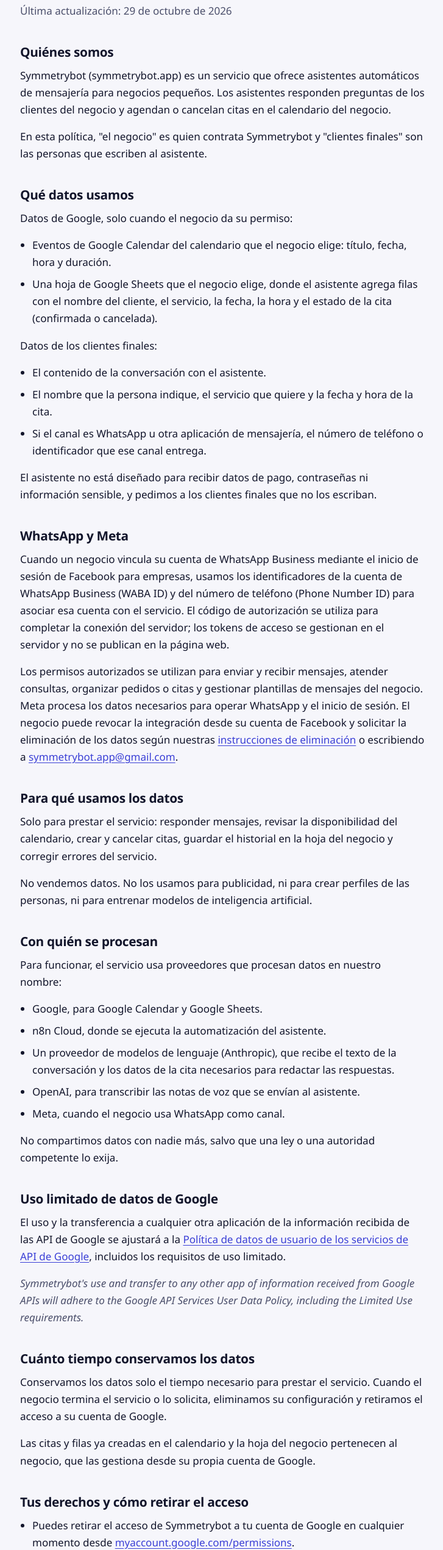
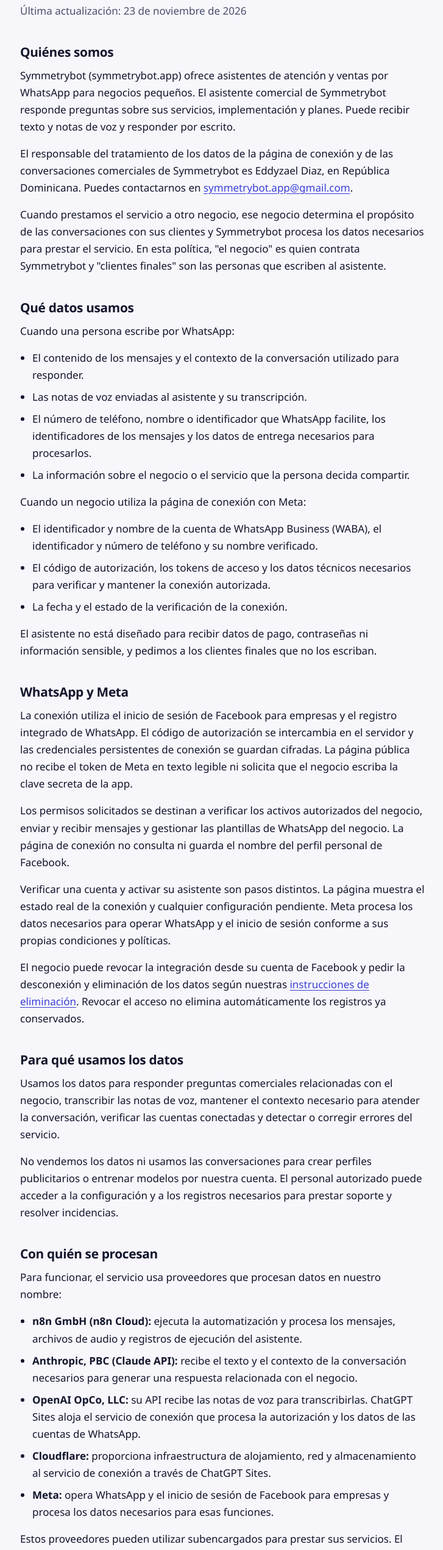
Before and after one commit to eddy732/symmetrybot-sitio, a plain HTML site: page privacidad.html in a window 1280 px wide. Shown: the part 159-2700 px from the top of the page at 61% size, without its empty margins (275-1002 px from the left). Drawn offline with Linux system fonts and the light colour scheme.

Commit message:
Actualizar privacidad del asistente y la conexion con Meta

```diff
--- a/privacidad.html
+++ b/privacidad.html
@@ -65,59 +65,74 @@
 <main>
   <div class="envoltura">
     <h1>Política de privacidad</h1>
-    <p class="fecha">Última actualización: 29 de octubre de 2026</p>
+    <p class="fecha">Última actualización: 23 de noviembre de 2026</p>
 
     <h2>Quiénes somos</h2>
-    <p>Symmetrybot (symmetrybot.app) es un servicio que ofrece asistentes automáticos de mensajería para negocios pequeños. Los asistentes responden preguntas de los clientes del negocio y agendan o cancelan citas en el calendario del negocio.</p>
-    <p>En esta política, "el negocio" es quien contrata Symmetrybot y "clientes finales" son las personas que escriben al asistente.</p>
+    <p>Symmetrybot (symmetrybot.app) ofrece asistentes de atención y ventas por WhatsApp para negocios pequeños. El asistente comercial de Symmetrybot responde preguntas sobre sus servicios, implementación y planes. Puede recibir texto y notas de voz y responder por escrito.</p>
+    <p>El responsable del tratamiento de los datos de la página de conexión y de las conversaciones comerciales de Symmetrybot es Eddyzael Diaz, en República Dominicana. Puedes contactarnos en <a href="mailto:symmetrybot.app@gmail.com">symmetrybot.app@gmail.com</a>.</p>
+    <p>Cuando prestamos el servicio a otro negocio, ese negocio determina el propósito de las conversaciones con sus clientes y Symmetrybot procesa los datos necesarios para prestar el servicio. En esta política, "el negocio" es quien contrata Symmetrybot y "clientes finales" son las personas que escriben al asistente.</p>
 
     <h2>Qué datos usamos</h2>
-    <p>Datos de Google, solo cuando el negocio da su permiso:</p>
+    <p>Cuando una persona escribe por WhatsApp:</p>
     <ul>
-      <li>Eventos de Google Calendar del calendario que el negocio elige: título, fecha, hora y duración.</li>
-      <li>Una hoja de Google Sheets que el negocio elige, donde el asistente agrega filas con el nombre del cliente, el servicio, la fecha, la hora y el estado de la cita (confirmada o cancelada).</li>
+      <li>El contenido de los mensajes y el contexto de la conversación utilizado para responder.</li>
+      <li>Las notas de voz enviadas al asistente y su transcripción.</li>
+      <li>El número de teléfono, nombre o identificador que WhatsApp facilite, los identificadores de los mensajes y los datos de entrega necesarios para procesarlos.</li>
+      <li>La información sobre el negocio o el servicio que la persona decida compartir.</li>
     </ul>
-    <p>Datos de los clientes finales:</p>
+    <p>Cuando un negocio utiliza la página de conexión con Meta:</p>
     <ul>
-      <li>El contenido de la conversación con el asistente.</li>
-      <li>El nombre que la persona indique, el servicio que quiere y la fecha y hora de la cita.</li>
-      <li>Si el canal es WhatsApp u otra aplicación de mensajería, el número de teléfono o identificador que ese canal entrega.</li>
+      <li>El identificador y nombre de la cuenta de WhatsApp Business (WABA), el identificador y número de teléfono y su nombre verificado.</li>
+      <li>El código de autorización, los tokens de acceso y los datos técnicos necesarios para verificar y mantener la conexión autorizada.</li>
+      <li>La fecha y el estado de la verificación de la conexión.</li>
     </ul>
     <p>El asistente no está diseñado para recibir datos de pago, contraseñas ni información sensible, y pedimos a los clientes finales que no los escriban.</p>
 
-<h2>WhatsApp y Meta</h2><p>Cuando un negocio vincula su cuenta de WhatsApp Business mediante el inicio de sesión de Facebook para empresas, usamos los identificadores de la cuenta de WhatsApp Business (WABA ID) y del número de teléfono (Phone Number ID) para asociar esa cuenta con el servicio. El código de autorización se utiliza para completar la conexión del servidor; los tokens de acceso se gestionan en el servidor y no se publican en la página web.</p><p>Los permisos autorizados se utilizan para enviar y recibir mensajes, atender consultas, organizar pedidos o citas y gestionar plantillas de mensajes del negocio. Meta procesa los datos necesarios para operar WhatsApp y el inicio de sesión. El negocio puede revocar la integración desde su cuenta de Facebook y solicitar la eliminación de los datos según nuestras <a href="eliminacion-datos.html">instrucciones de eliminación</a> o escribiendo a <a href="mailto:symmetrybot.app@gmail.com">symmetrybot.app@gmail.com</a>.</p>
+    <h2>WhatsApp y Meta</h2>
+    <p>La conexión utiliza el inicio de sesión de Facebook para empresas y el registro integrado de WhatsApp. El código de autorización se intercambia en el servidor y las credenciales persistentes de conexión se guardan cifradas. La página pública no recibe el token de Meta en texto legible ni solicita que el negocio escriba la clave secreta de la app.</p>
+    <p>Los permisos solicitados se destinan a verificar los activos autorizados del negocio, enviar y recibir mensajes y gestionar las plantillas de WhatsApp del negocio. La página de conexión no consulta ni guarda el nombre del perfil personal de Facebook.</p>
+    <p>Verificar una cuenta y activar su asistente son pasos distintos. La página muestra el estado real de la conexión y cualquier configuración pendiente. Meta procesa los datos necesarios para operar WhatsApp y el inicio de sesión conforme a sus propias condiciones y políticas.</p>
+    <p>El negocio puede revocar la integración desde su cuenta de Facebook y pedir la desconexión y eliminación de los datos según nuestras <a href="eliminacion-datos.html">instrucciones de eliminación</a>. Revocar el acceso no elimina automáticamente los registros ya conservados.</p>
     <h2>Para qué usamos los datos</h2>
-    <p>Solo para prestar el servicio: responder mensajes, revisar la disponibilidad del calendario, crear y cancelar citas, guardar el historial en la hoja del negocio y corregir errores del servicio.</p>
-    <p>No vendemos datos. No los usamos para publicidad, ni para crear perfiles de las personas, ni para entrenar modelos de inteligencia artificial.</p>
+    <p>Usamos los datos para responder preguntas comerciales relacionadas con el negocio, transcribir las notas de voz, mantener el contexto necesario para atender la conversación, verificar las cuentas conectadas y detectar o corregir errores del servicio.</p>
+    <p>No vendemos los datos ni usamos las conversaciones para crear perfiles publicitarios o entrenar modelos por nuestra cuenta. El personal autorizado puede acceder a la configuración y a los registros necesarios para prestar soporte y resolver incidencias.</p>
 
     <h2>Con quién se procesan</h2>
     <p>Para funcionar, el servicio usa proveedores que procesan datos en nuestro nombre:</p>
     <ul>
-      <li>Google, para Google Calendar y Google Sheets.</li>
-      <li>n8n Cloud, donde se ejecuta la automatización del asistente.</li>
-      <li>Un proveedor de modelos de lenguaje (Anthropic), que recibe el texto de la conversación y los datos de la cita necesarios para redactar las respuestas.</li>
-      <li>OpenAI, para transcribir las notas de voz que se envían al asistente.</li>
-      <li>Meta, cuando el negocio usa WhatsApp como canal.</li>
+      <li><strong>n8n GmbH (n8n Cloud):</strong> ejecuta la automatización y procesa los mensajes, archivos de audio y registros de ejecución del asistente.</li>
+      <li><strong>Anthropic, PBC (Claude API):</strong> recibe el texto y el contexto de la conversación necesarios para generar una respuesta relacionada con el negocio.</li>
+      <li><strong>OpenAI OpCo, LLC:</strong> su API recibe las notas de voz para transcribirlas. ChatGPT Sites aloja el servicio de conexión que procesa la autorización y los datos de las cuentas de WhatsApp.</li>
+      <li><strong>Cloudflare:</strong> proporciona infraestructura de alojamiento, red y almacenamiento al servicio de conexión a través de ChatGPT Sites.</li>
+      <li><strong>Meta:</strong> opera WhatsApp y el inicio de sesión de Facebook para empresas y procesa los datos necesarios para esas funciones.</li>
     </ul>
-    <p>No compartimos datos con nadie más, salvo que una ley o una autoridad competente lo exija.</p>
+    <p>Estos proveedores pueden utilizar subencargados para prestar sus servicios. El tratamiento también puede incluir medidas de seguridad y prevención de abusos conforme a sus condiciones. Las API comerciales de Anthropic y OpenAI no usan los datos para entrenamiento por defecto; cualquier tratamiento del proveedor se rige por sus condiciones y la configuración aplicable.</p>
+    <p>La información se facilita a estos proveedores para las funciones descritas y, cuando corresponda, al negocio al que la persona escribe. También podemos comunicarla cuando exista una obligación legal aplicable.</p>
 
-    <h2>Uso limitado de datos de Google</h2>
-    <p>El uso y la transferencia a cualquier otra aplicación de la información recibida de las API de Google se ajustará a la <a href="https://developers.google.com/terms/api-services-user-data-policy">Política de datos de usuario de los servicios de API de Google</a>, incluidos los requisitos de uso limitado.</p>
-    <p class="en">Symmetrybot's use and transfer to any other app of information received from Google APIs will adhere to the Google API Services User Data Policy, including the Limited Use requirements.</p>
+    <h2>Tratamiento internacional</h2>
+    <p>Los proveedores pueden tratar los datos fuera de República Dominicana. La ubicación depende del servicio, su infraestructura, el enrutamiento y el acceso remoto de soporte. No ofrecemos una garantía de tratamiento exclusivo en un solo país.</p>
+    <p>Anthropic informa de almacenamiento en Estados Unidos y de posible enrutamiento en países de Estados Unidos, Europa, Asia y Australia. OpenAI publica las ubicaciones de sus proveedores, y Cloudflare utiliza una red mundial. Puedes consultar sus declaraciones actualizadas:</p>
+    <ul>
+      <li><a href="https://n8n.io/legal/sub-processors/">Proveedores de n8n</a>.</li>
+      <li><a href="https://privacy.claude.com/en/articles/7996890-where-are-your-servers-located-do-you-host-your-models-on-eu-servers">Ubicaciones de Anthropic</a> y <a href="https://trust.anthropic.com/subprocessors">sus subencargados</a>.</li>
+      <li><a href="https://platform.openai.com/subprocessors/openai-subprocessor-list/">Proveedores y ubicaciones de OpenAI</a> y <a href="https://openai.com/policies/chatgpt-sites-data-processing-addendum/">tratamiento de datos en ChatGPT Sites</a>.</li>
+      <li><a href="https://www.cloudflare.com/gdpr/subprocessors/cloudflare-services/">Proveedores y ubicaciones de Cloudflare</a>.</li>
+    </ul>
 
     <h2>Cuánto tiempo conservamos los datos</h2>
-    <p>Conservamos los datos solo el tiempo necesario para prestar el servicio. Cuando el negocio termina el servicio o lo solicita, eliminamos su configuración y retiramos el acceso a su cuenta de Google.</p>
-    <p>Las citas y filas ya creadas en el calendario y la hoja del negocio pertenecen al negocio, que las gestiona desde su propia cuenta de Google.</p>
+    <p>Conservamos la configuración y las credenciales de una conexión mientras sean necesarias para prestar el servicio autorizado. Las conversaciones, audios y registros de ejecución pueden conservarse en la automatización conforme a su configuración de historial; no afirmamos que se eliminen inmediatamente después de responder.</p>
+    <p>Puedes solicitar la eliminación de los datos bajo nuestro control siguiendo las <a href="eliminacion-datos.html">instrucciones de eliminación</a>. Te confirmamos la solicitud y su resultado por correo, con el plazo de atención de 30 días indicado en esa página.</p>
+    <p>La eliminación de nuestros registros no borra las copias que una persona o negocio conserve en WhatsApp. Los proveedores pueden conservar registros por sus propios plazos aplicables de seguridad, respaldo u obligaciones legales.</p>
 
     <h2>Tus derechos y cómo retirar el acceso</h2>
     <ul>
-      <li>Puedes retirar el acceso de Symmetrybot a tu cuenta de Google en cualquier momento desde <a href="https://myaccount.google.com/permissions">myaccount.google.com/permissions</a>.</li>
+      <li>Puedes retirar el acceso concedido en Facebook desde Configuración, Integraciones de negocios, seleccionando Symmetrybot y la opción de eliminar.</li>
       <li>Puedes pedirnos acceso, corrección o eliminación de tus datos escribiendo al correo de contacto.</li>
       <li>Si eres cliente final de un negocio que usa Symmetrybot, también puedes hacer esa solicitud al negocio o a nosotros.</li>
     </ul>
 
     <h2>Seguridad</h2>
-    <p>Aplicamos medidas razonables para proteger los datos, como limitar quién tiene acceso y guardar las credenciales de conexión en la plataforma de automatización. Ningún sistema es completamente seguro, y no podemos garantizar una protección absoluta.</p>
+    <p>La conexión con Meta utiliza comunicaciones cifradas, credenciales persistentes cifradas en el servidor y un panel de administración protegido. Las credenciales del asistente se gestionan en n8n. Limitamos el acceso administrativo a las personas autorizadas. No envíes contraseñas, claves de API o códigos de verificación por WhatsApp ni al correo de soporte.</p>
 
     <h2>Cambios en esta política</h2>
     <p>Si cambiamos esta política, publicaremos la nueva versión en esta página con su fecha de actualización.</p>
```
Also changed, not shown: eliminacion-datos.html (+6 -4 lines).
